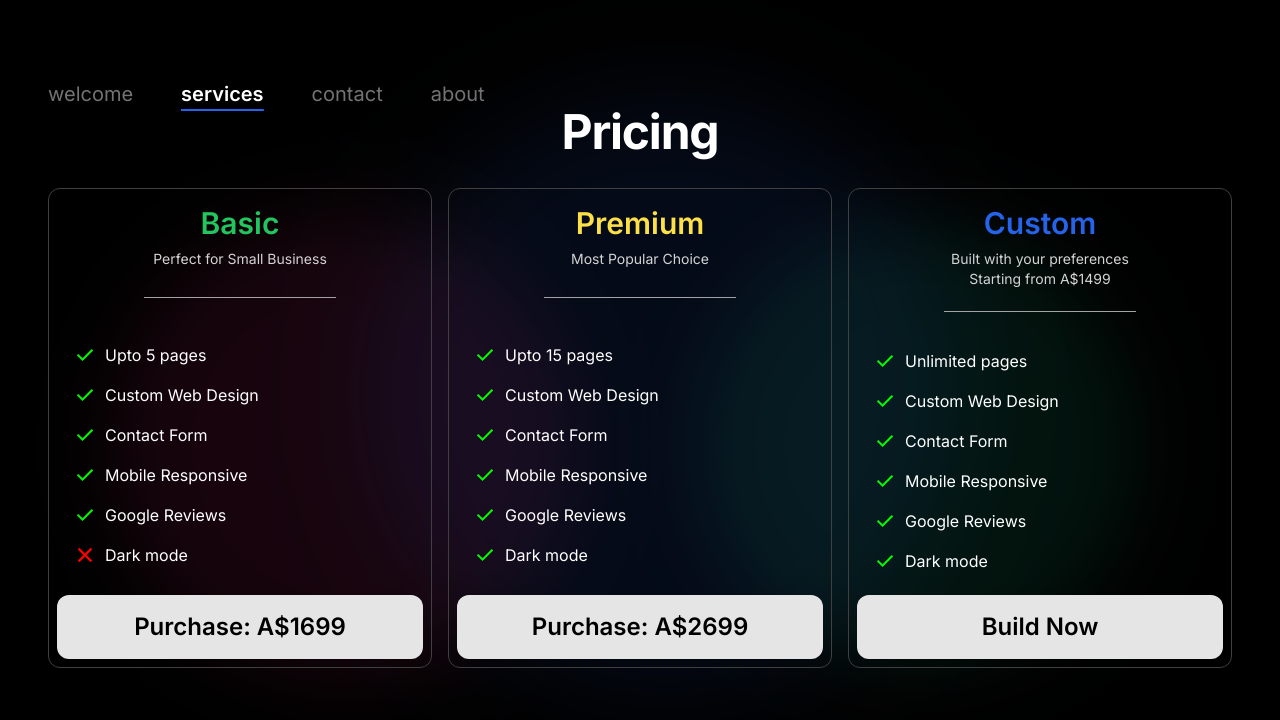
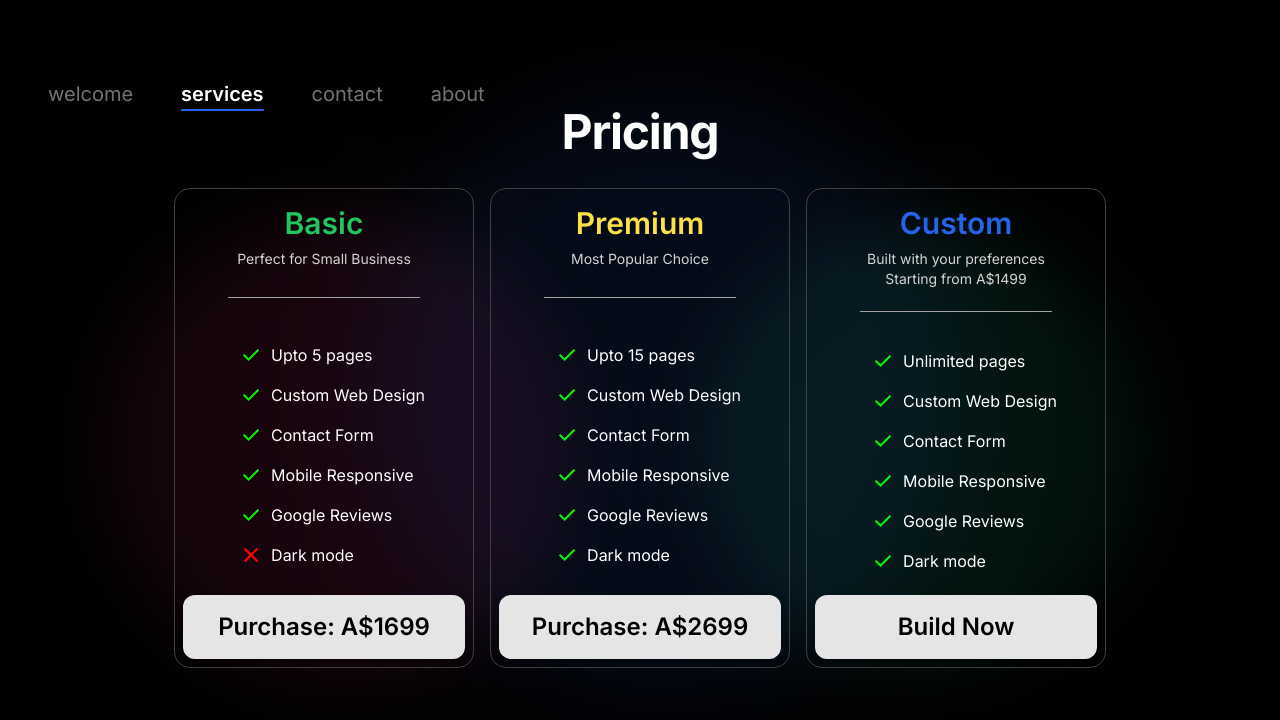
Before and after one commit to kyaakpa/webtion, a Next.js app: page /services in a window 1280 px wide. Shown: the top 720 px of the page. Built offline with nearby package versions, Linux system fonts and the light colour scheme.

Commit message:
minor services fixes

```diff
--- a/app/about/page.js
+++ b/app/about/page.js
@@ -52,10 +52,10 @@ const About = () => {
         date with the latest industry trends and technologies, ensuring your
         website is modern and efficient. Let's Work Together Whether you're a
         startup looking to establish your online presence, an established
-        business seeking a fresh digital makeover, or anyone in between,
-        [Company Name] is here to make your web development journey enjoyable
-        and successful. Get in touch with our friendly team today, and let's
-        bring your web dreams to life.
+        business seeking a fresh digital makeover, or anyone in between, Company
+        Name is here to make your web development journey enjoyable and
+        successful. Get in touch with our friendly team today, and let's bring
+        your web dreams to life.
       </div>
     </div>
   );
--- a/app/components/PricingCard.js
+++ b/app/components/PricingCard.js
@@ -11,15 +11,15 @@ const PricingCard = ({
   price,
 }) => {
   return (
-    <div className="mx-auto lg:mx-0 p-2 flex lg:flex-col border border-neutral-700 justify-between">
-      <div>
+    <div className="p-2 lg:items-center flex lg:flex-col border border-neutral-700 justify-between rounded-2xl lg:w-[300px]">
+      <div className="lg:p-0 p-2 flex flex-col lg:gap-0 gap-5">
         <h5 className={`text-3xl pt-2 ${titleColor} font-semibold`}>{title}</h5>
         <p className="pt-2 text-sm px-4 text-neutral-300 flex-col flex">
           {caption}
           <span>{bonusCaption}</span>
         </p>
       </div>
-      <div className="hidden lg:block border-t w-48 border-neutral-400 self-center" />
+      <div className="hidden lg:block border-t lg:w-48 w-72 border-neutral-400 self-center" />
       <ul className="text-left pl-4 pt-4 flex flex-col gap-4 [&>li]:flex [&>li]:gap-2">
         {list.map((item, index) => (
           <li key={index}>
@@ -30,7 +30,7 @@ const PricingCard = ({
       </ul>
       <Link
         href={"/contact"}
-        className="p-4 font-semibold text-2xl bg-neutral-200 text-black rounded-xl hover:scale-95"
+        className="p-4 self-center font-semibold text-2xl bg-neutral-200 text-black rounded-xl lg:h-auto lg:w-full w-32 hover:scale-95"
       >
         <button>{price}</button>
       </Link>
--- a/app/services/page.js
+++ b/app/services/page.js
@@ -10,7 +10,7 @@ const Services = () => {
         <div className="absolute right-[100px] sm:w-[500px] sm:h-[500px] w-[500px] h-[500px] bg-emerald-500 rounded-full mix-blend-multiply filter blur-2xl opacity-10 animate-blob animation-delay-2000"></div>
         <div className="absolute sm:w-[500px] sm:h-[500px] w-[500px] h-[500px] bg-blue-600 rounded-full mix-blend-multiply filter blur-2xl opacity-10 animate-blob animation-delay-4000"></div>
       </div>
-      <div className="flex lg:justify-center lg:[&>div]:w-96 [&>div]:w-[380px] h-[60vh] flex-col lg:flex-row  [&>div]:rounded-xl gap-4">
+      <div className="flex lg:h-[60vh] flex-col lg:flex-row gap-4 lg:justify-center mx-12">
         {cardData.map((data) => (
           <PricingCard
             key={data.title}
```
